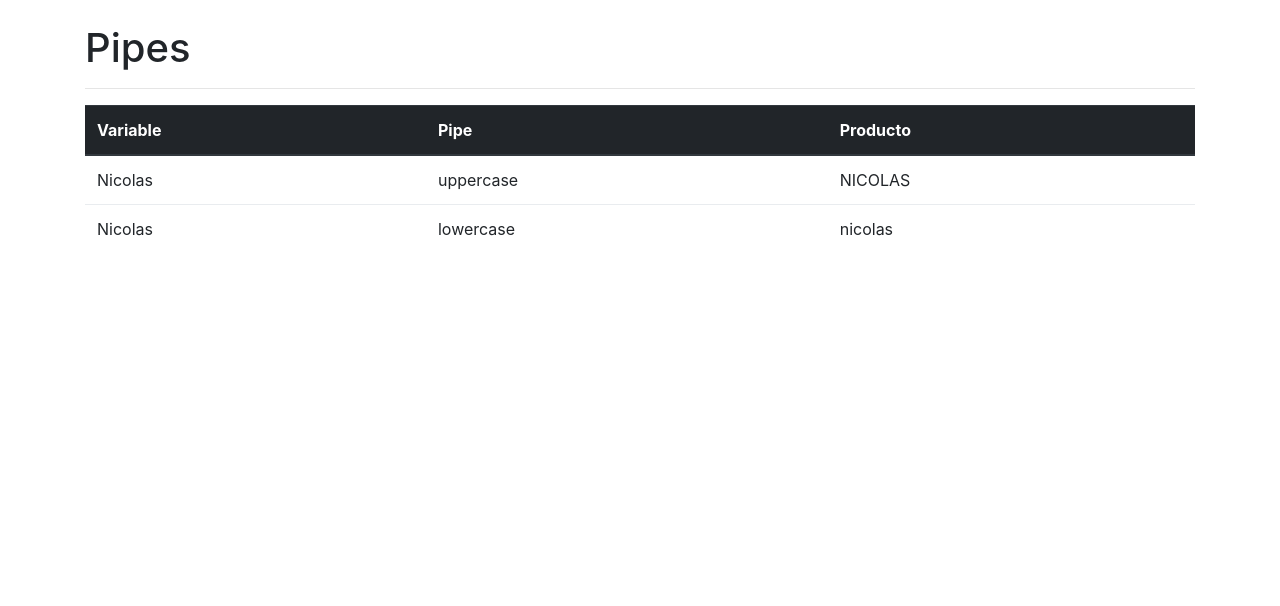
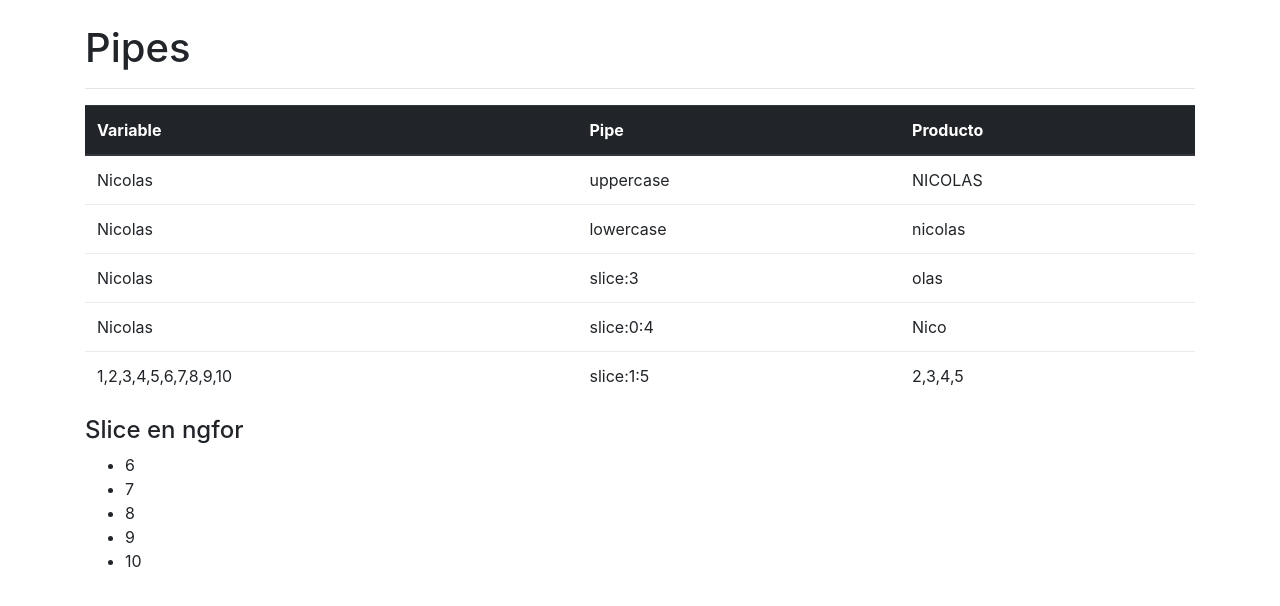
Before and after one commit to niconaranjo/pipes-angular-2, an Angular app: page / in a window 1280 px wide. Shown: the top 606 px of the page. Built offline with nearby package versions, Linux system fonts and the light colour scheme.

Commit message:
Pipe Slice

```diff
--- a/src/app/app.component.html
+++ b/src/app/app.component.html
@@ -14,17 +14,36 @@
       <tr>
         <td> {{ nombre }} </td>
         <td> uppercase </td>
-        <td> {{ nombre | uppercase}} </td>
+        <td> {{ nombre | uppercase }} </td>
       </tr>
       <tr>
         <td> {{ nombre }} </td>
         <td> lowercase </td>
-        <td> {{ nombre | lowercase}} </td>
+        <td> {{ nombre | lowercase }} </td>
+      </tr>
+
+      <tr>
+        <td> {{ nombre }} </td>
+        <td> slice:3 </td>
+        <td> {{ nombre | slice:3 }} </td>
+      </tr>
+      <tr>
+        <td> {{ nombre }} </td>
+        <td> slice:0:4 </td>
+        <td> {{ nombre | slice:0:4 }} </td>
+      </tr>
+      <tr>
+        <td> {{ arreglo }} </td>
+        <td> slice:1:5 </td>
+        <td> {{ arreglo | slice:1:5 }} </td>
       </tr>
 
     </tbody>
   </table>
 
-
+  <h4>Slice en ngfor</h4>
+  <ul>
+    <li *ngFor="let item of arreglo | slice:5:20">{{ item }}</li>
+  </ul>
 
 </div>
--- a/src/app/app.component.ts
+++ b/src/app/app.component.ts
@@ -7,4 +7,6 @@
 })
 export class AppComponent {
   nombre:string = "Nicolas";
+  arreglo = [1,2,3,4,5,6,7,8,9,10];
+
 }
```
